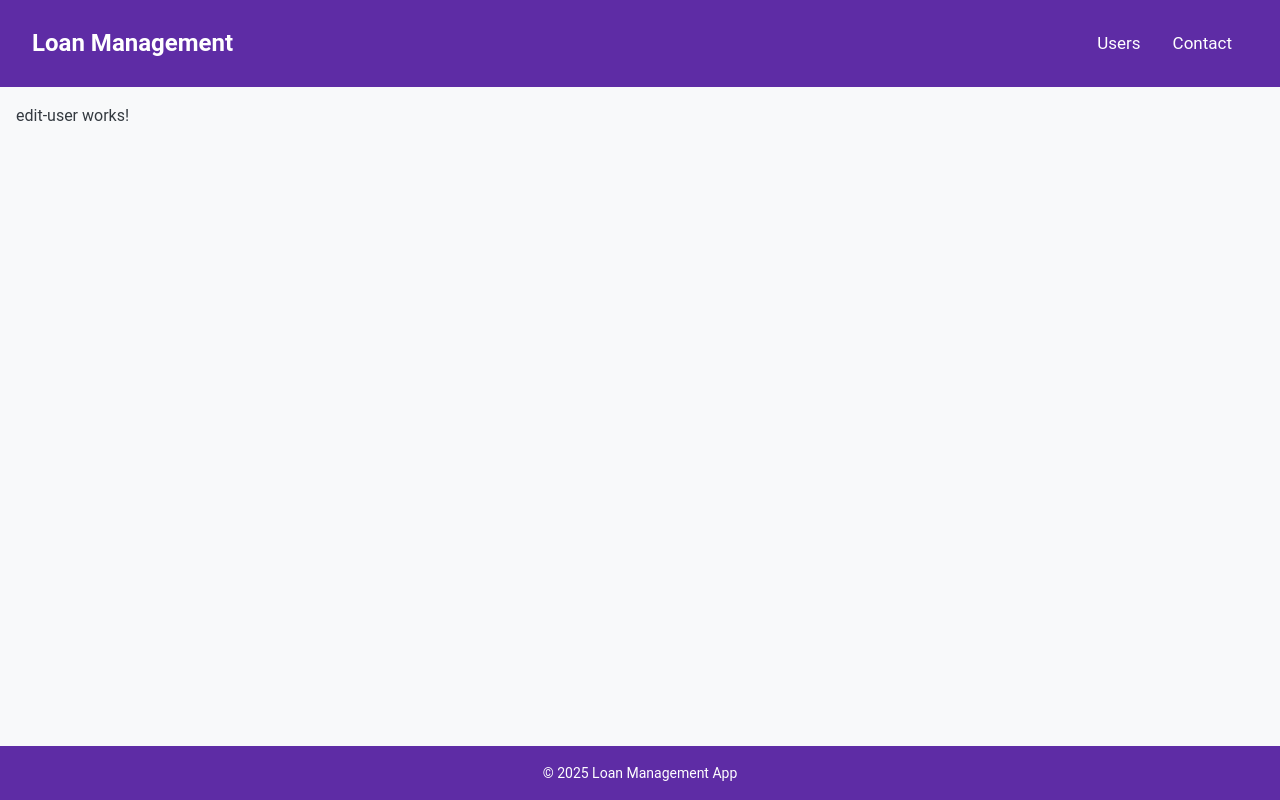
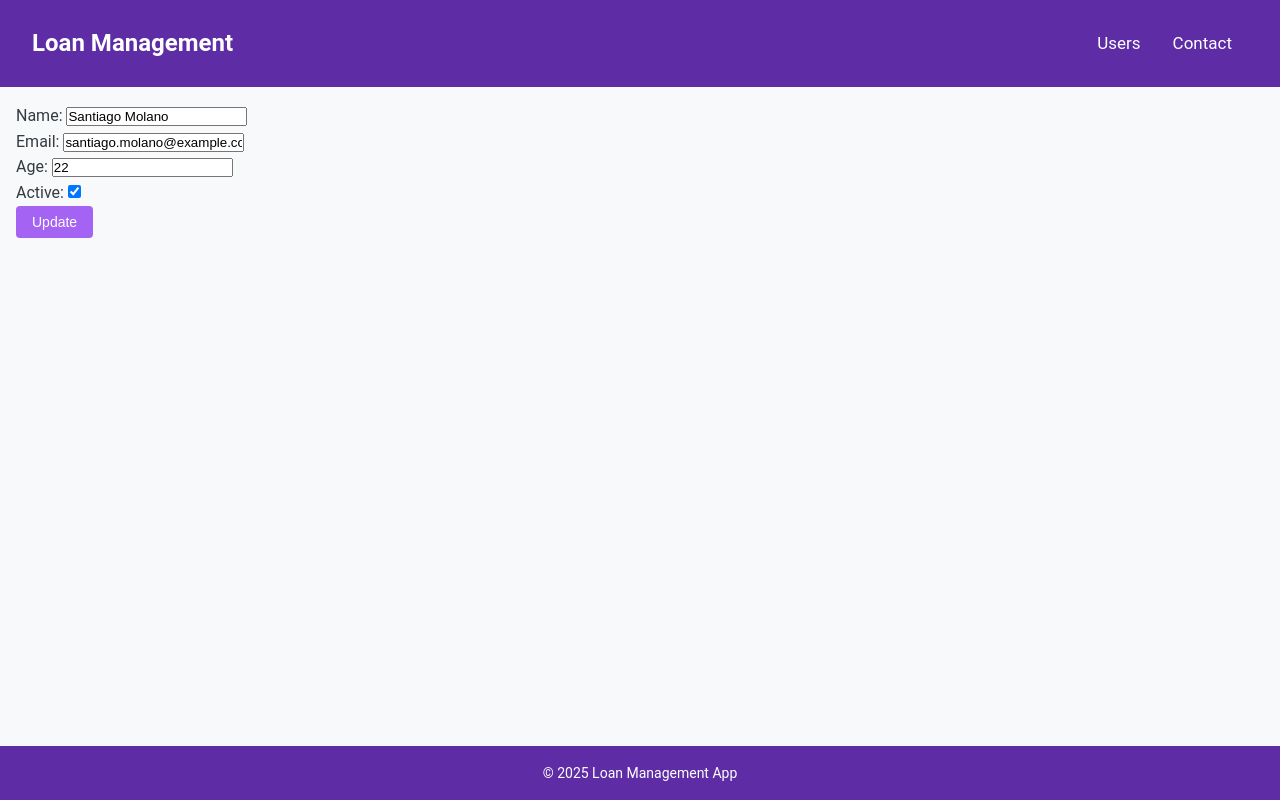
Before and after one commit to LuxyKolink/loan-test, an Angular app: page /edit-user/1 in a window 1280 px wide. Built offline with nearby package versions, Linux system fonts and the light colour scheme.

Commit message:
trabajo en método actualizar usuario

```diff
--- a/src/app/pages/edit-user/edit-user.component.html
+++ b/src/app/pages/edit-user/edit-user.component.html
@@ -1 +1,18 @@
-<p>edit-user works!</p>
+<div>
+    <label for="name">Name: </label>
+    <input type="text" id="name" [(ngModel)]="user!.name" placeholder="Name" />
+</div>
+<div>
+    <label for="email">Email: </label>
+    <input type="text" id="email" [(ngModel)]="user!.email" placeholder="Email" />
+</div>
+<div>
+    <label for="age">Age: </label>
+    <input type="text" id="age" [(ngModel)]="user!.age" placeholder="Age" />
+</div>
+<div>
+    <label for="isActive">Active: </label>
+    <input type="checkbox" id="isActive" [(ngModel)]="user!.isActive" />
+</div>
+
+<button (click)="updateUser()">Update</button>
--- a/src/app/pages/edit-user/edit-user.component.ts
+++ b/src/app/pages/edit-user/edit-user.component.ts
@@ -2,10 +2,12 @@ import { Component } from '@angular/core';
 import { User } from '../../interfaces/user.interface';
 import { UserService } from '../../services/user.service';
 import { ActivatedRoute } from '@angular/router';
+import { FormsModule } from '@angular/forms';
+import { CommonModule } from '@angular/common';
 
 @Component({
   selector: 'app-edit-user',
-  imports: [],
+  imports: [FormsModule, CommonModule],
   templateUrl: './edit-user.component.html',
   styleUrl: './edit-user.component.css'
 })
@@ -23,4 +25,10 @@ export class EditUserComponent {
       this.user = this.dataService.getUserById(this.id) ?? null;
     }
   }
+
+  updateUser(): void {
+    if (this.user && this.id !== null) {
+      this.dataService.updateUser(this.user);
+    }
+  }
 }
--- a/src/app/services/user.service.ts
+++ b/src/app/services/user.service.ts
@@ -66,12 +66,26 @@ export class UserService {
     return this.users;
   }
 
-  getUserById(id: number): User | undefined {
-    return this.users.find(user => user.id === id);
+  getUserById(id: number): User | null {
+    const user = this.users.find((user) => user.id === id);
+    if (!user) {
+      console.error(`User with id ${id} not found.`);
+      return null;
+    }
+    return {...user};
   }
 
   addUser(user: User): void {
     const newUser = { ...user, id: this.users.length + 1 };
     this.users.push(newUser);
   }
+
+  updateUser(user: User): void {
+    const index = this.users.findIndex((u) => u.id === user.id);
+    if (index !== -1) {
+      this.users[index] = user;
+    } else {
+      console.error(`User with id ${user.id} not found for update.`);
+    }
+  }
 }
--- a/src/styles.css
+++ b/src/styles.css
@@ -22,6 +22,21 @@ body {
   background-color: var(--gray-100);
   color: var(--gray-800);
   line-height: 1.6;
+}
+
+button {
+  background-color: var(--medium-purple);
+  color: var(--white);
+  border: none;
+  padding: 8px 16px;
+  border-radius: 4px;
+  cursor: pointer;
+  font-size: 0.875rem;
+}
+
+button:hover {
+  background-color: var(--light-purple);
+  color: var(--deep-purple);
 }
 
 /*
```
